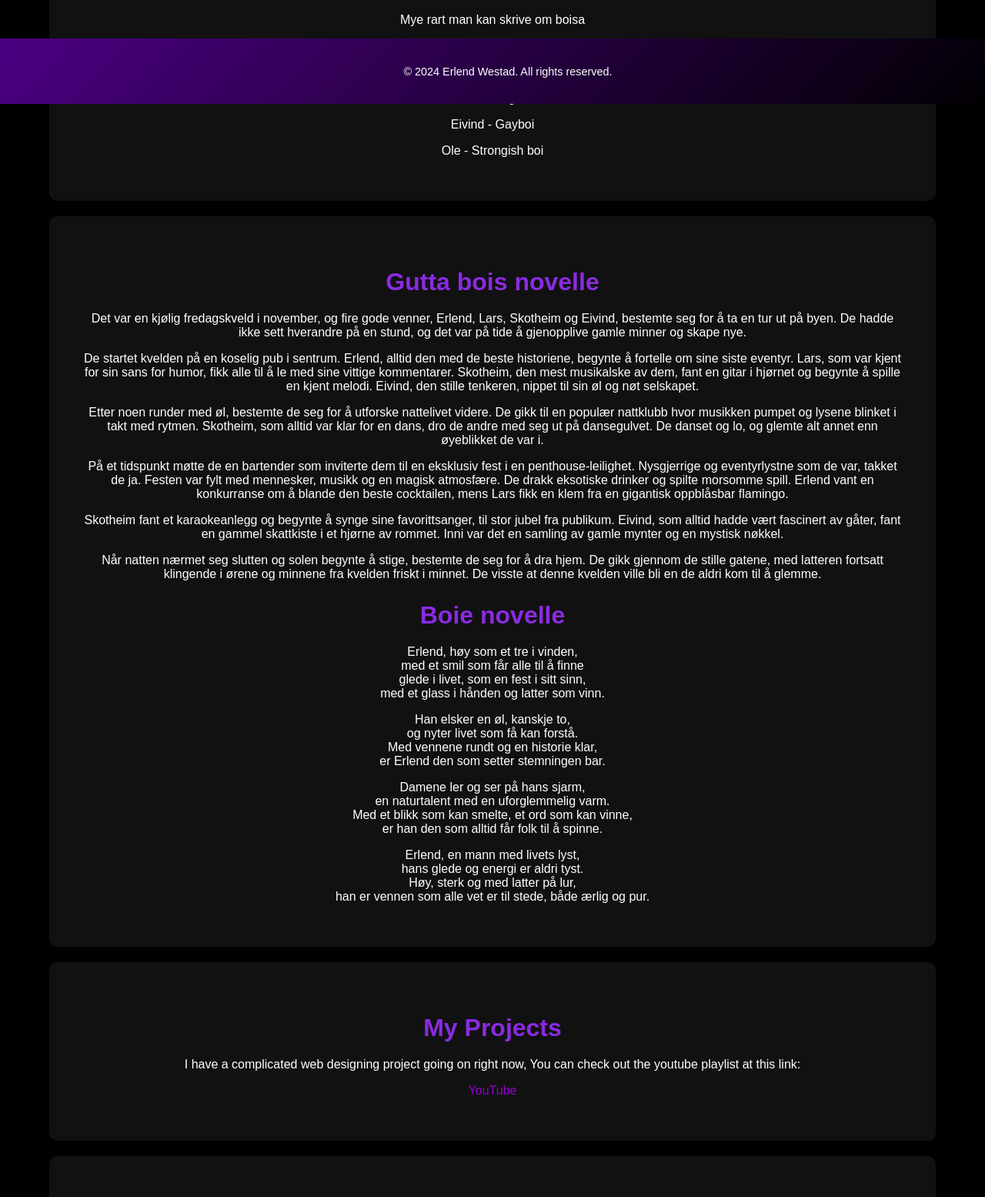
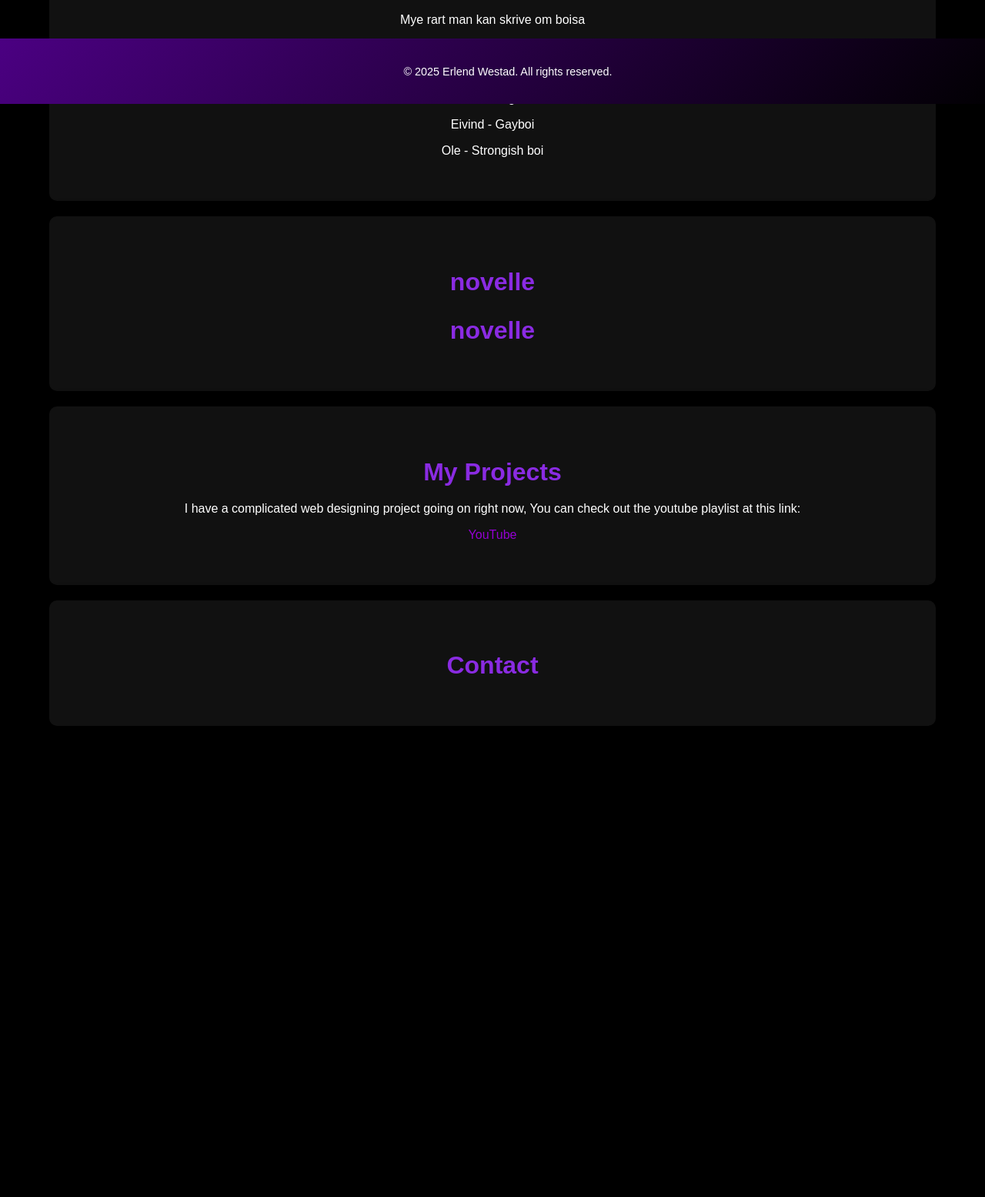
Before and after one commit to TheFaze97/Dolan, a plain HTML site: page index.html in a window 1280 px wide. Shown: the part 665-2220 px from the top of the page at 77% size. After the commit the page ends 1628 px from the top, so only its background shows below. Drawn offline with Linux system fonts and the light colour scheme.

Commit message:
Update index.html

```diff
--- a/index.html
+++ b/index.html
@@ -3,7 +3,7 @@
 <head>
     <meta charset="UTF-8">
     <meta name="viewport" content="width=device-width, initial-scale=1.0">
-    <title>The Bois</title>
+    <title>The Dolan</title>
     <link rel="stylesheet" href="styles.css">
 </head>
 <body>
@@ -11,10 +11,10 @@
         <h1>bois.no</h1>
         <nav>
             <ul>
-                <li><a href="#Todo">Todo</a></li>
-                <li><a href="#Boisa">Boisa</a></li>
-                <li><a href="#projects">Projects</a></li>
-                <li><a href="#contact">Contact</a></li>
+                <li><a href="#Mia the Dolan">Todo</a></li>
+                <li><a href="#Fish">Boisa</a></li>
+                <li><a href="#Bake ">Projects</a></li>
+                <li><a href="#Dabber">Contact</a></li>
             </ul>
         </nav>
     </header>
@@ -41,44 +41,9 @@
     </section>
 
     <section id="about">
-        <h2>Gutta bois novelle</h2>
-        <p>Det var en kjølig fredagskveld i november, og fire gode venner, Erlend, Lars, Skotheim og Eivind, bestemte seg for å ta en tur ut på byen. De hadde ikke sett hverandre på en stund, og det var på tide å gjenopplive gamle minner og skape nye.</p>
-        <p>De startet kvelden på en koselig pub i sentrum. Erlend, alltid den med de beste historiene, begynte å fortelle om sine siste eventyr. Lars, som var kjent for sin sans for humor, fikk alle til å le med sine vittige kommentarer. Skotheim, den mest musikalske av dem, fant en gitar i hjørnet og begynte å spille en kjent melodi. Eivind, den stille tenkeren, nippet til sin øl og nøt selskapet.</p>
-        <p>Etter noen runder med øl, bestemte de seg for å utforske nattelivet videre. De gikk til en populær nattklubb hvor musikken pumpet og lysene blinket i takt med rytmen. Skotheim, som alltid var klar for en dans, dro de andre med seg ut på dansegulvet. De danset og lo, og glemte alt annet enn øyeblikket de var i.</p>
-        <p>På et tidspunkt møtte de en bartender som inviterte dem til en eksklusiv fest i en penthouse-leilighet. Nysgjerrige og eventyrlystne som de var, takket de ja. Festen var fylt med mennesker, musikk og en magisk atmosfære. De drakk eksotiske drinker og spilte morsomme spill. Erlend vant en konkurranse om å blande den beste cocktailen, mens Lars fikk en klem fra en gigantisk oppblåsbar flamingo.</p>
-        <p>Skotheim fant et karaokeanlegg og begynte å synge sine favorittsanger, til stor jubel fra publikum. Eivind, som alltid hadde vært fascinert av gåter, fant en gammel skattkiste i et hjørne av rommet. Inni var det en samling av gamle mynter og en mystisk nøkkel.</p>
-        <p>Når natten nærmet seg slutten og solen begynte å stige, bestemte de seg for å dra hjem. De gikk gjennom de stille gatene, med latteren fortsatt klingende i ørene og minnene fra kvelden friskt i minnet. De visste at denne kvelden ville bli en de aldri kom til å glemme.</p>
-        <h2>Boie novelle</h2>
-
-
-
-        <p>Erlend, høy som et tre i vinden,<br>
-            med et smil som får alle til å finne<br>
-            glede i livet, som en fest i sitt sinn,<br>
-            med et glass i hånden og latter som vinn.</p>
-
-            <p>Han elsker en øl, kanskje to,<br>
-            og nyter livet som få kan forstå.<br>
-            Med vennene rundt og en historie klar,<br>
-            er Erlend den som setter stemningen bar.</p>
-
-            <p>Damene ler og ser på hans sjarm,<br>
-            en naturtalent med en uforglemmelig varm.<br>
-            Med et blikk som kan smelte, et ord som kan vinne,<br>
-            er han den som alltid får folk til å spinne.</p>
-
-            <p>Erlend, en mann med livets lyst,<br>
-            hans glede og energi er aldri tyst.<br>
-            Høy, sterk og med latter på lur,<br>
-            han er vennen som alle vet er til stede, både ærlig og pur.</p>
+        <h2>novelle</h2>
+        <h2>novelle</h2>
     </body>
-
-
-
-
-
-
-
 
 
 
@@ -94,11 +59,11 @@
 
     <section id="contact">
         <h2>Contact</h2>
-        <p>You can reach me at: <a href="mailto:your.email@example.com">erlwewe@gmail.com</a></p>
+        <p></p>
     </section>
 
     <footer>
-        <p>&copy; 2024 Erlend Westad. All rights reserved.</p>
+        <p>&copy; 2025 Erlend Westad. All rights reserved.</p>
     </footer>
 </body>
 </html>
```
